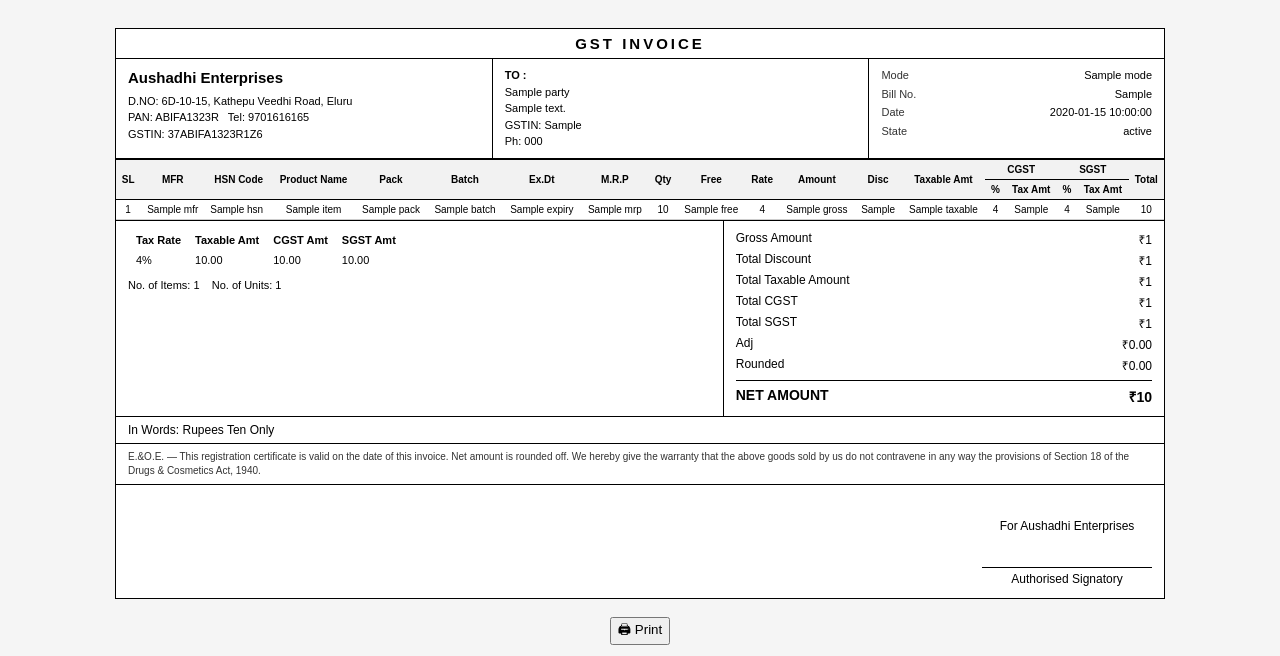
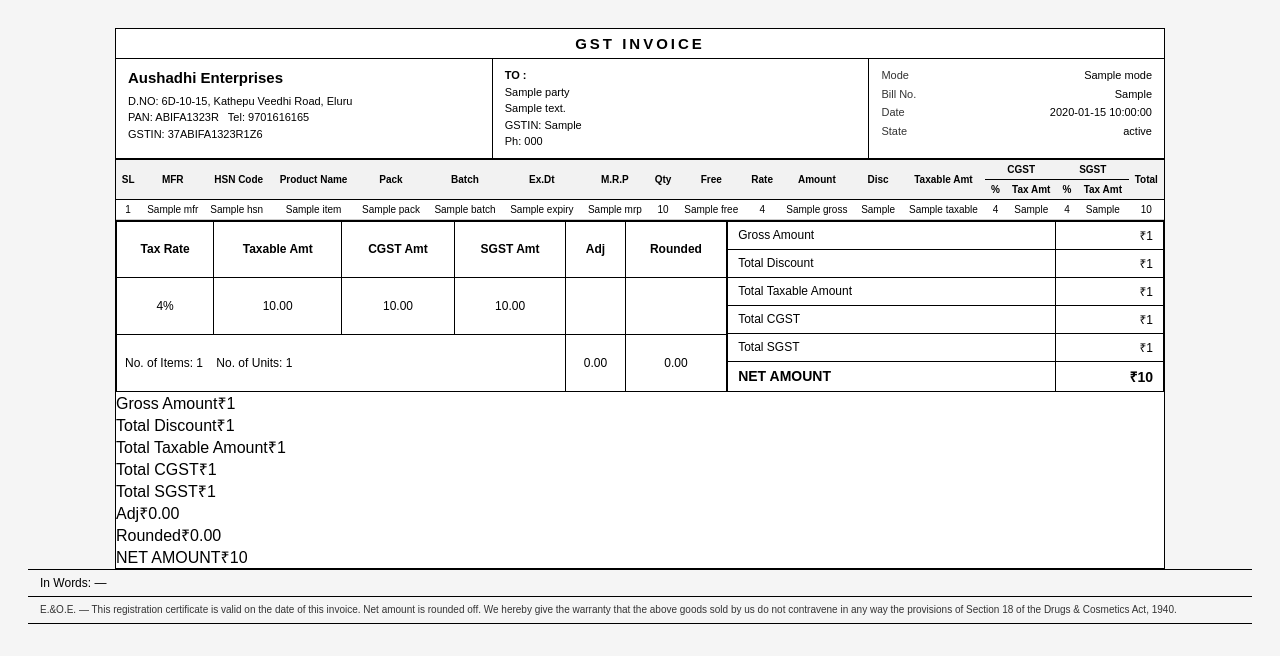
Before and after one commit to Sadiyamd029/pharma-billing, a Flask app: template templates/invoice.html in a window 1280 px wide. Shown: the top 656 px of the page. Run offline with Flask 3, Linux system fonts and the light colour scheme; the template is opened without the code that fills it: most values are stand-ins (such as "Sample title", 1, 10 or a date in 2020).

Commit message:
add bordered grid layout to tax summary, fix expiry format

```diff
--- a/templates/invoice.html
+++ b/templates/invoice.html
@@ -69,39 +69,42 @@
 
         table.items td:nth-child(3) { text-align: left; }
 
-        .summary {
+       .summary-wrap {
        display: flex;
        border-top: 1px solid #000;
+       }
+
+       table.tax-table, table.totals-table {
+       border-collapse: collapse;
+       }
+
+       table.tax-table {
+       flex: 1.4;
+       border-right: 1px solid #000;
+       }
+
+       table.tax-table th, table.tax-table td {
+       border: 1px solid #000;
+       padding: 4px 8px;
+       font-size: 12px;
+       text-align: center;
+       }
+
+       table.totals-table {
+       flex: 1;
+       }
+
+       table.totals-table td {
+       border: 1px solid #000;
+       padding: 5px 10px;
        font-size: 12px;
        }
 
-        .summary .left {
-            flex: 1.4;
-            padding: 8px 12px;
-            border-right: 1px solid #000;
-        }
+       table.totals-table td:first-child { text-align: left; }
+       table.totals-table td:last-child { text-align: right; font-weight: 500; }
 
-        .summary .left table th, .summary .left table td {
-            font-size: 11px;
-            padding: 3px 6px;
-        }
-
-        .summary .right {
-            flex: 1;
-            padding: 8px 12px;
-        }
-
-        .summary .right div {
-            display: flex;
-            justify-content: space-between;
-            padding: 2px 0;
-        }
-
-        .summary .right .net {
+       table.totals-table tr.net td {
        font-weight: bold;
-            border-top: 1px solid #000;
-            margin-top: 4px;
-            padding-top: 6px;
        font-size: 14px;
        }
 
@@ -224,22 +227,43 @@
     {% endfor %}
 </table>
 
-    <div class="summary">
-        <div class="left">
-            <table>
-                <tr><th>Tax Rate</th><th>Taxable Amt</th><th>CGST Amt</th><th>SGST Amt</th></tr>
+    <div class="summary-wrap">
+    <table class="tax-table">
+        <tr>
+            <th>Tax Rate</th>
+            <th>Taxable Amt</th>
+            <th>CGST Amt</th>
+            <th>SGST Amt</th>
+            <th>Adj</th>
+            <th>Rounded</th>
+        </tr>
         {% for t in tax_summary %}
         <tr>
             <td>{{ t.rate }}%</td>
             <td>{{ "%.2f"|format(t.taxable) }}</td>
             <td>{{ "%.2f"|format(t.cgst) }}</td>
             <td>{{ "%.2f"|format(t.sgst) }}</td>
+            <td></td>
+            <td></td>
         </tr>
         {% endfor %}
+        <tr>
+            <td colspan="4" style="text-align:left;">
+                No. of Items: {{ total_items }} &nbsp;&nbsp; No. of Units: {{ total_units }}
+            </td>
+            <td>{{ "%.2f"|format(adj) }}</td>
+            <td>{{ "%.2f"|format(rounding) }}</td>
+        </tr>
     </table>
-            <div style="margin-top:8px; font-size:11px;">
-                No. of Items: {{ total_items }} &nbsp;&nbsp; No. of Units: {{ total_units }}
-            </div>
+
+    <table class="totals-table">
+        <tr><td>Gross Amount</td><td>₹{{ total_gross }}</td></tr>
+        <tr><td>Total Discount</td><td>₹{{ total_disc }}</td></tr>
+        <tr><td>Total Taxable Amount</td><td>₹{{ total_taxable }}</td></tr>
+        <tr><td>Total CGST</td><td>₹{{ total_cgst }}</td></tr>
+        <tr><td>Total SGST</td><td>₹{{ total_sgst }}</td></tr>
+        <tr class="net"><td>NET AMOUNT</td><td>₹{{ total }}</td></tr>
+    </table>
 </div>
         <div class="right">
             <div><span>Gross Amount</span><span>₹{{ total_gross }}</span></div>
```
Lines whose indentation alone changed are shown as unchanged.
